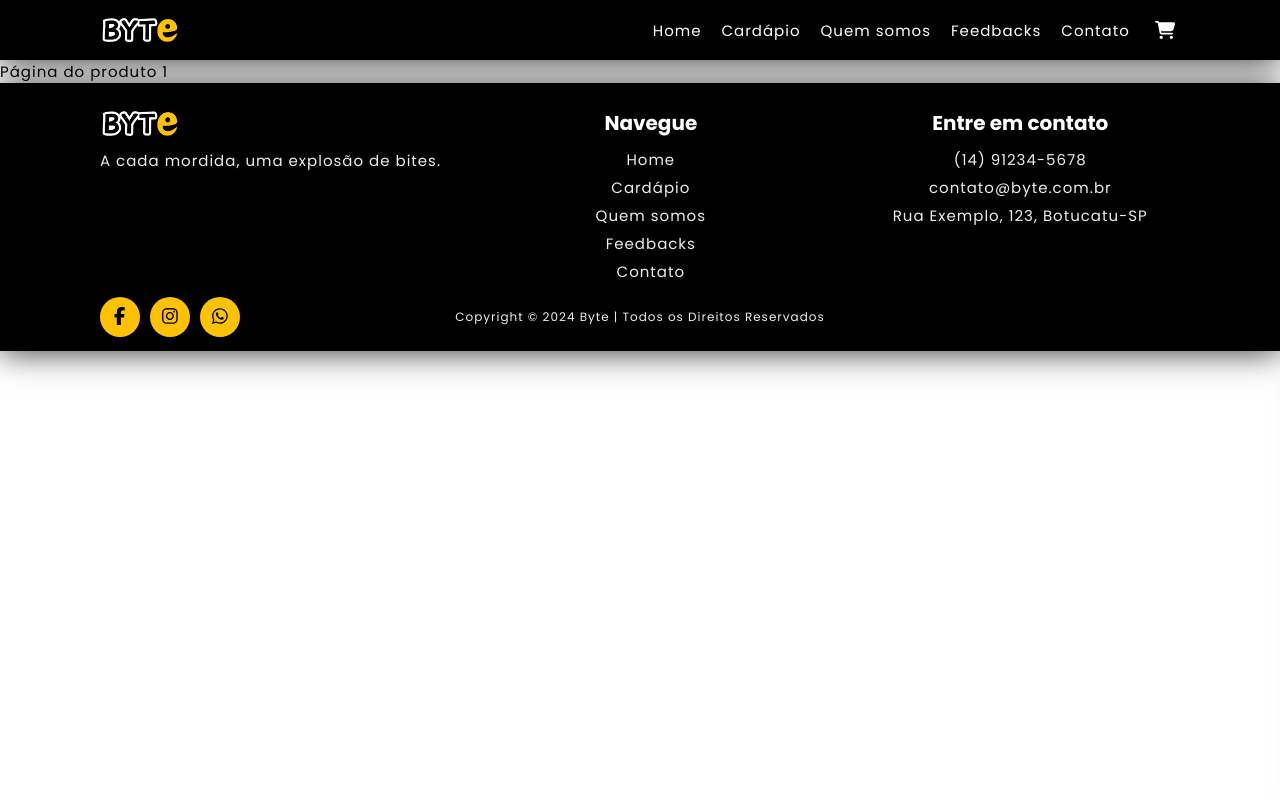
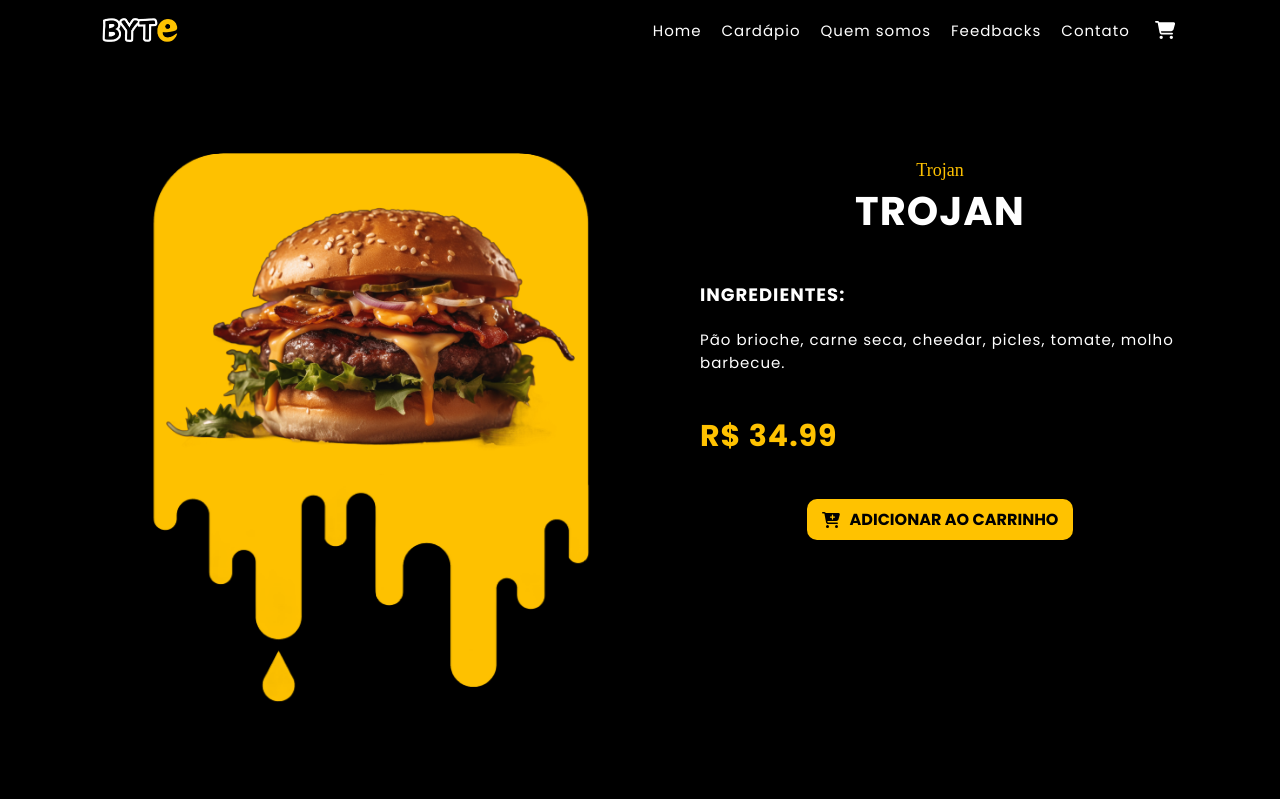
Before and after one commit to ABeatrizSC/byte, a React (Vite) app: page /cardapio/1 in a window 1280 px wide. Shown: the top 799 px of the page. Built offline with nearby package versions, Linux system fonts and the light colour scheme; a web font is replaced by a local one.

Commit message:
implement product details page

```diff
--- a/src/components/ProductCard/index.tsx
+++ b/src/components/ProductCard/index.tsx
@@ -8,13 +8,13 @@ import { faCartPlus } from '@fortawesome/free-solid-svg-icons';
 
 
 const ProductCard: React.FC<ProductCardProps> = (props) => {
-    const {id, name, price, size, image} = props;
+    const {id, name, price, image, description} = props;
     const productAlt = `Imagem promocional do nosso lanche chamado ${name}`;
     const navigate = useNavigate();
     const { addItem } = useCart();
 
     return (
-        <div className={`product-card product-card--${size}`}>
+        <div className={`product-card`}>
             <img className='card__img' src={image} alt={productAlt} />
 
             <div className='card__information-container'>
--- a/src/components/ProductCard/productsMock.js
+++ b/src/components/ProductCard/productsMock.js
@@ -5,35 +5,35 @@ export const productsMock = [
       id: 1,
       name: "Trojan",
       price: "34.99",
+      description: "Pão brioche, carne seca, cheedar, picles, tomate, molho barbecue.",
       image: lancheImg,
-      size: "MEDIUM",
     },
     {
       id: 2,
       name: "Byte burguer",
       price: "29.99",
+      description: "Pão Brioche c/gergilim, Carne Angus 200g Bacon, Cheedar, Alface Lisa.",
       image: lancheImg,
-      size: "MEDIUM",
     },
     {
       id: 3,
       name: "Game Over",
       price: "24.99",
+      description: "Pão brioche c/ gergelim, carne angus defumada, cheedar, picles, Alface Americano, cebola e molho de ketchup.",
       image: lancheImg,
-      size: "MEDIUM",
     },
     {
       id: 4,
       name: "Ctrl + Eat",
       price: "49.99",
+      description: "Pão cervejinha, Frango defumado, Queijo Prato, Cebola, Tomate, Alface Americano.",
       image: lancheImg,
-      size: "MEDIUM",
     },
     {
       id: 5,
       name: "Ctrl + Eat",
       price: "49.99",
+      description: "Pão cervejinha, Frango defumado, Queijo Prato, Cebola, Tomate, Alface Americano.",
       image: lancheImg,
-      size: "MEDIUM",
     },
 ];
--- a/src/components/ProductCard/style.css
+++ b/src/components/ProductCard/style.css
@@ -40,6 +40,7 @@
     & .card__buttons-container {
         display: flex;
         gap: 1rem;
+
         & .details-button,  .add-button {
             background-color: var(--yellow);
 
--- a/src/components/ProductCard/type.d.ts
+++ b/src/components/ProductCard/type.d.ts
@@ -1,7 +1,8 @@
 export interface ProductCardProps {
-    size: "SMALL" | "MEDIUM" | "BIG";
     id: string;
     name: string;
+    description: string;
     price: number;
     image: string;
+    imagePNG: string;
 }
--- a/src/pages/Home/MenuSection/index.jsx
+++ b/src/pages/Home/MenuSection/index.jsx
@@ -1,7 +1,6 @@
 import './style.css'
 import { useNavigate } from 'react-router-dom'
 import ProductCard from '../../../components/ProductCard'
-import { MenuPage } from '../../MenuPage'
 import { productsMock } from "../../../components/ProductCard/productsMock";
 
 export function MenuSection() {
--- a/src/pages/ProductDetails/index.jsx
+++ b/src/pages/ProductDetails/index.jsx
@@ -1,13 +1,39 @@
 import React from 'react'
 import './style.css'
+import gameOver from './gameOverDetails.png'
+import containerBg from '../../assets/images/productDetails_bg.png'
 import { useParams } from 'react-router-dom'
+import { useCart } from 'react-use-cart'
+import { productsMock } from "../../components/ProductCard/productsMock";
+import { FontAwesomeIcon } from "@fortawesome/react-fontawesome";
+import { faCartPlus } from '@fortawesome/free-solid-svg-icons';
 
 export function ProductDetails() {
+  const { addItem } = useCart();
   const { id } = useParams();
-  console.log(id)
+  const productSelected = productsMock.filter( product => product.id == id)
+
   return (
-    <>
-      <p>Página do produto {id}</p>
-    </>
+    <section className='productDetails-section'>
+      <div className='product-image-container'>
+        <img className='product-bg-img' src={containerBg} alt="" />
+        <img className='product-img' src={gameOver} alt="" />
+      </div>
+      <div className='product-information-container'>
+        <div className='title-container productDetails-title'>
+          <h3>{productSelected[0].name}</h3>
+          <h2>{productSelected[0].name}</h2>
+        </div>
+        <span className='ingredients-span'>Ingredientes:</span>
+        <p>
+          {productSelected[0].description}
+        </p>
+        <span className='price-span'>R$ {productSelected[0].price}</span>
+        <button className='add-cart-button' onClick={() => addItem(productSelected[0])}>
+          <FontAwesomeIcon icon={faCartPlus}/>
+          Adicionar ao carrinho
+        </button>
+      </div>
+    </section>
   )
 }
--- a/src/pages/ProductDetails/style.css
+++ b/src/pages/ProductDetails/style.css
@@ -0,0 +1,68 @@
+.productDetails-section {
+    padding: 5rem 10rem;
+    color: var(--white);
+    background-color: var(--black);
+    display: flex;
+    flex-wrap: wrap;
+    gap: 5rem;
+
+    & .product-image-container {
+        position: relative;
+        flex: 1;
+
+        & .product-bg-img {
+            position: sticky;
+            top: 50%;
+            left: 50%;
+            width: 100%;
+            min-width: 550px;
+        }
+
+        & .product-img {
+            position: absolute;
+            top: 25%;
+            left: 7%;
+            transform: translateY(-25%);
+            width: 90%;
+        }
+    }
+
+    & .product-information-container {
+        min-width: 250px;
+        flex: 1;
+        display: flex;
+        flex-direction: column;
+        padding: 5rem 0;
+        gap: 2rem;
+
+        & .productDetails-title {
+            text-align: center;
+        }
+
+        & .ingredients-span, .price-span {
+            margin-top: 2rem;
+            font-size: 1.8rem;
+            font-weight: bold;
+            text-transform: uppercase;
+            letter-spacing: var(--letter-spacing);
+        }
+
+        & .price-span {
+            color: var(--yellow);
+            font-size: 3rem;
+        }
+
+        & .add-cart-button {
+            background-color: var(--yellow);
+            margin-top: 2rem;
+            align-self: center;
+            display: flex;
+            gap: 1rem;
+            align-items: center;
+
+            &:hover {
+                background-color: var(--yellow-hover);
+            }
+        }
+    }
+}
```
Also changed, not shown: src/assets/images/productDetails_bg.png (added), src/pages/ProductDetails/gameOverDetails.png (added).
